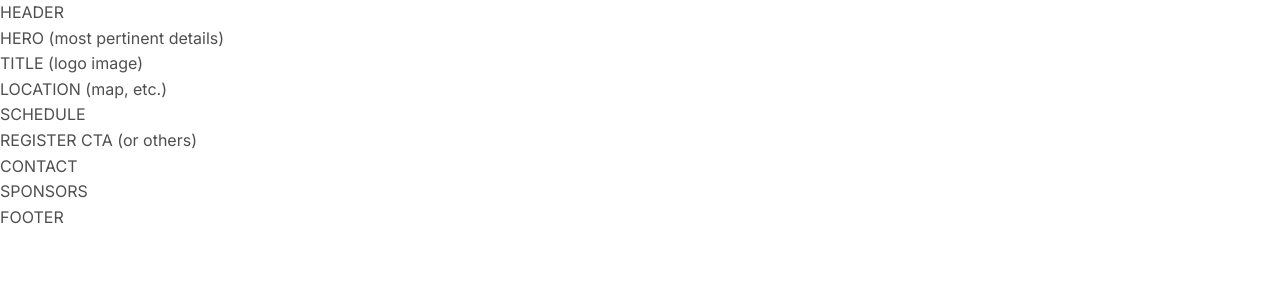
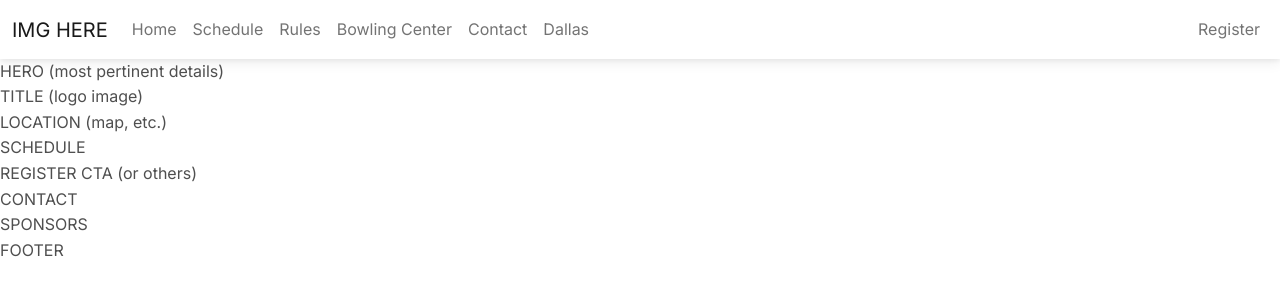
Before and after one commit to st33b/damit-nextjs, a Next.js app: page / in a window 1280 px wide. Shown: the top 300 px of the page. Built offline with nearby package versions, Linux system fonts and the light colour scheme.

Commit message:
add rules page, and flesh out the header

```diff
--- a/src/app/page.js
+++ b/src/app/page.js
@@ -1,4 +1,3 @@
-import styles from './page.module.scss';
 import Header from "@/components/header";
 import Hero from "@/components/hero";
 import Title from "@/components/title";
@@ -8,6 +7,8 @@ import RegisterCTA from "@/components/register_cta";
 import Contact from "@/components/contact";
 import Footer from "@/components/footer";
 import Sponsors from "@/components/sponsors";
+
+import styles from './page.module.scss';
 
 const MainPage = () => {
   return (
--- /dev/null
+++ b/src/app/rules.module.scss
@@ -0,0 +1,3 @@
+.Rules {
+
+}
--- a/src/components/header.js
+++ b/src/components/header.js
@@ -1,10 +1,85 @@
+'use client';
+
+import {useState} from "react";
+import {
+  MDBContainer,
+  MDBNavbar,
+  MDBNavbarBrand,
+  MDBNavbarToggler,
+  MDBIcon,
+  MDBNavbarNav,
+  MDBNavbarItem,
+  MDBNavbarLink,
+  MDBCollapse,
+} from 'mdb-react-ui-kit';
+
 import styles from './header.module.scss';
 
 const Header = () => {
 
+  const [showFullNav, setShowFullNav] = useState(false);
+
   return (
     <div className={styles.Header}>
-      HEADER
+      <MDBNavbar expand={'lg'}>
+        <MDBContainer fluid>
+          <MDBNavbarBrand href={'#'}>
+            IMG HERE
+          </MDBNavbarBrand>
+          <MDBNavbarToggler
+                  aria-controls={`navbarContent`}
+                  aria-expanded={false}
+                  aria-label={'Toggle navigation'}
+                  onClick={() => setShowFullNav(!showFullNav)}>
+            <MDBIcon icon={'bars'} fas />
+          </MDBNavbarToggler>
+
+          <MDBCollapse navbar show={showFullNav}>
+            <MDBNavbarNav className={`mb-2 mb-lg-0 flex-grow-1`}>
+              <MDBNavbarItem>
+                <MDBNavbarLink href={'#top'}>
+                  Home
+                </MDBNavbarLink>
+              </MDBNavbarItem>
+              <MDBNavbarItem>
+                <MDBNavbarLink href={'#schedule'}>
+                  Schedule
+                </MDBNavbarLink>
+              </MDBNavbarItem>
+              <MDBNavbarItem >
+                {/* What does Next Router want us to do with this? */}
+                <MDBNavbarLink href={'/rules'}>
+                  Rules
+                </MDBNavbarLink>
+              {/* ****** */}
+              </MDBNavbarItem>
+              <MDBNavbarItem >
+                <MDBNavbarLink href={'#location'}>
+                  Bowling Center
+                </MDBNavbarLink>
+              </MDBNavbarItem>
+              <MDBNavbarItem >
+                <MDBNavbarLink href={'#contact'}>
+                  Contact
+                </MDBNavbarLink>
+              </MDBNavbarItem>
+              <MDBNavbarItem >
+                <MDBNavbarLink href={'#dallas'}>
+                  Dallas
+                </MDBNavbarLink>
+              </MDBNavbarItem>
+
+              {/* Let's put the Register link on the right on larger viewports */}
+              <MDBNavbarItem className={`nav-item ms-lg-auto`}>
+                <MDBNavbarLink href={'#top'}>
+                  Register
+                </MDBNavbarLink>
+              </MDBNavbarItem>
+            </MDBNavbarNav>
+
+          </MDBCollapse>
+        </MDBContainer>
+      </MDBNavbar>
     </div>
   )
 }
--- /dev/null
+++ b/src/components/tournament_rules.module.scss
@@ -0,0 +1,3 @@
+.TournamentRules {
+
+}
```
Also changed, not shown: src/app/rules.js (added, +18 -0 lines), src/components/tournament_rules.js (added, +18 -0 lines).
